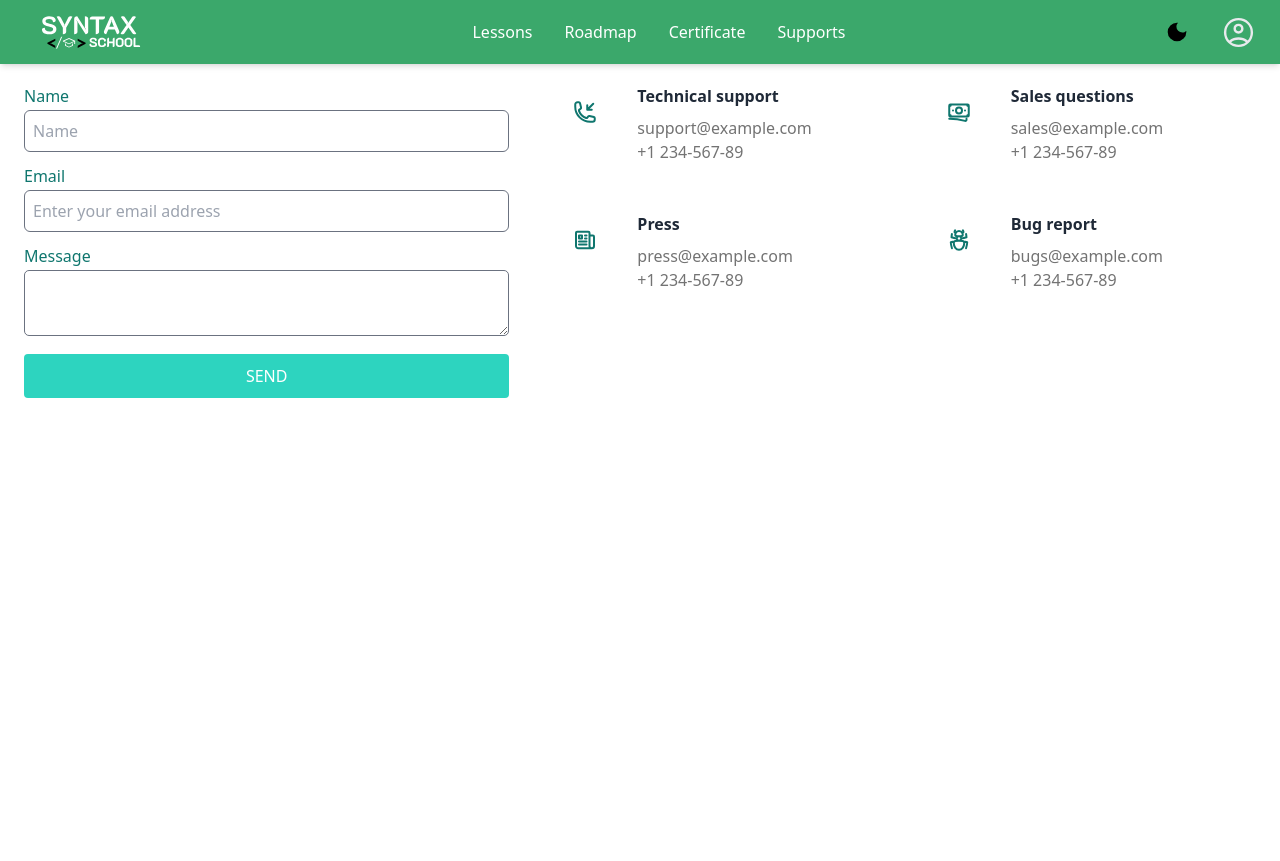
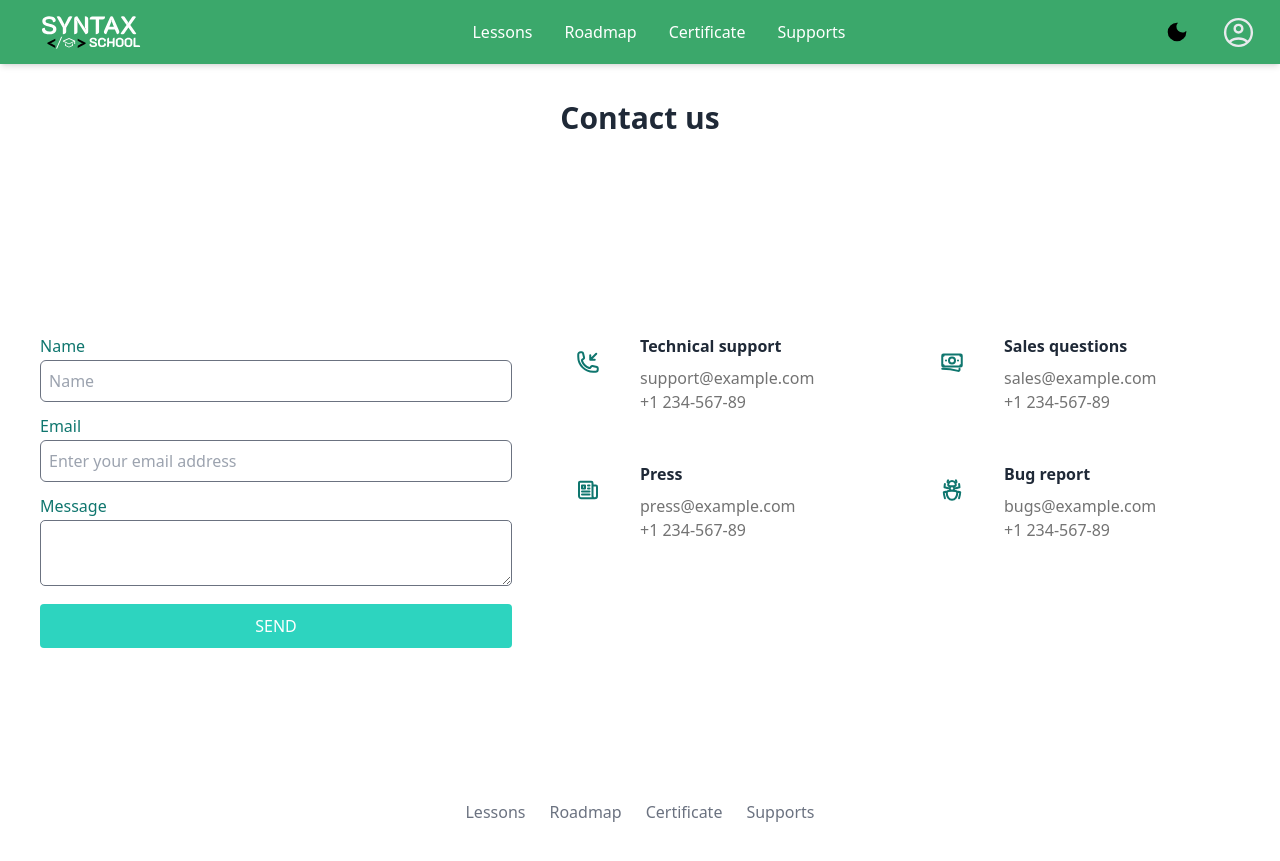
Before and after one commit to karansharma-30/Syntaxschool, a Django app: page /support/ in a window 1280 px wide. Shown: the top 861 px of the page. Before the commit the page ends 398 px from the top, so only its background shows below. Run offline with Django 5.2, Linux system fonts and the light colour scheme; style sheets or scripts are compiled from the project's sources; some libraries are stand-ins or nearby versions.

Commit message:
footer done

```diff
--- /dev/null
+++ b/syntaxschool/home/templates/footer.html
@@ -0,0 +1,29 @@
+{% load static %}
+<footer class="flex flex-col space-y-10 justify-center  bottom-0 ">
+
+    <nav class="flex justify-center flex-wrap gap-6 text-gray-500 font-medium">
+        <a href="{% url 'home' %}" class="">Lessons</a>
+        <a href="#" class="">Roadmap</a>
+        <a href="#" class="">Certificate</a>
+        <a href="{% url 'support' %}" class="">Supports</a>
+    </nav>
+
+    <div class="flex justify-center space-x-5">
+        <a href="https://facebook.com" target="_blank" rel="noopener noreferrer">
+            <img src="https://img.icons8.com/fluent/30/000000/facebook-new.png" />
+        </a>
+        <a href="https://linkedin.com" target="_blank" rel="noopener noreferrer">
+            <img src="https://img.icons8.com/fluent/30/000000/linkedin-2.png" />
+        </a>
+        <a href="https://instagram.com" target="_blank" rel="noopener noreferrer">
+            <img src="https://img.icons8.com/fluent/30/000000/instagram-new.png" />
+        </a>
+        <a href="https://messenger.com" target="_blank" rel="noopener noreferrer">
+            <img src="https://img.icons8.com/fluent/30/000000/facebook-messenger--v2.png" />
+        </a>
+        <a href="https://twitter.com" target="_blank" rel="noopener noreferrer">
+            <img src="https://img.icons8.com/fluent/30/000000/twitter.png" />
+        </a>
+    </div>
+    <p class="text-center text-gray-700 font-medium">&copy; 2022 Company Ltd. All rights reservered.</p>
+</footer>
--- a/syntaxschool/home/templates/index.html
+++ b/syntaxschool/home/templates/index.html
@@ -19,7 +19,7 @@
     {% include "nav.html" %}
 		{% block content %}
 
-    {% endblock content %}
-
+        {% endblock content %}
+    {% include "footer.html" %}
 	</body>
 </html>
--- a/syntaxschool/home/templates/support.html
+++ b/syntaxschool/home/templates/support.html
@@ -1,19 +1,19 @@
 {% extends "index.html" %}
 {% load static %}
 {% block content %}
-<div class="container  mx-auto px-2 md:px-4"></div>
+<div class="container  mx-auto px-2  md:px-4 h-screen">
 
 <section class="mb-32">
+    <div class="flex justify-center py-[100px]">
+        <div class="text-center md:max-w-xl lg:max-w-3xl">
+            <h2 class="mb-12 px-6 text-3xl font-bold">
+                Contact us
+            </h2>
+        </div>
+    </div>
 
-        <div class="flex justify-center">
-            <div class="text-center md:max-w-xl lg:max-w-3xl">
-                <h2 class="mb-12 px-6 text-3xl font-bold">
-                    Contact us
-                </h2>
-            </div>
-        </div>
 
-        <div class="flex flex-wrap">
+        <div class="flex flex-wrap py-[50px]">
 
             <form class="mb-12 w-full shrink-0 grow-0 basis-auto md:px-3 lg:mb-0 lg:w-5/12 lg:px-6">
 
```
